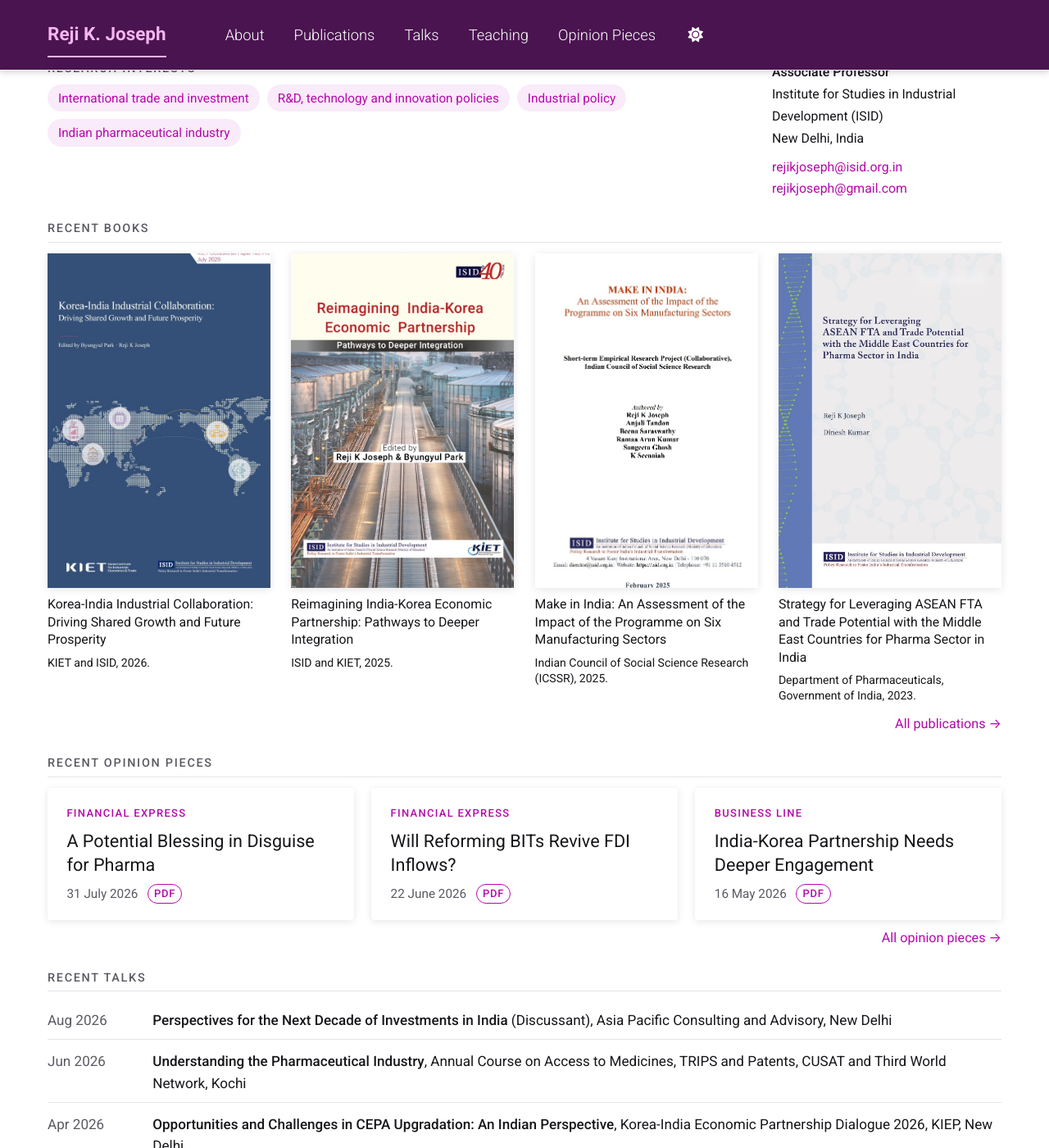
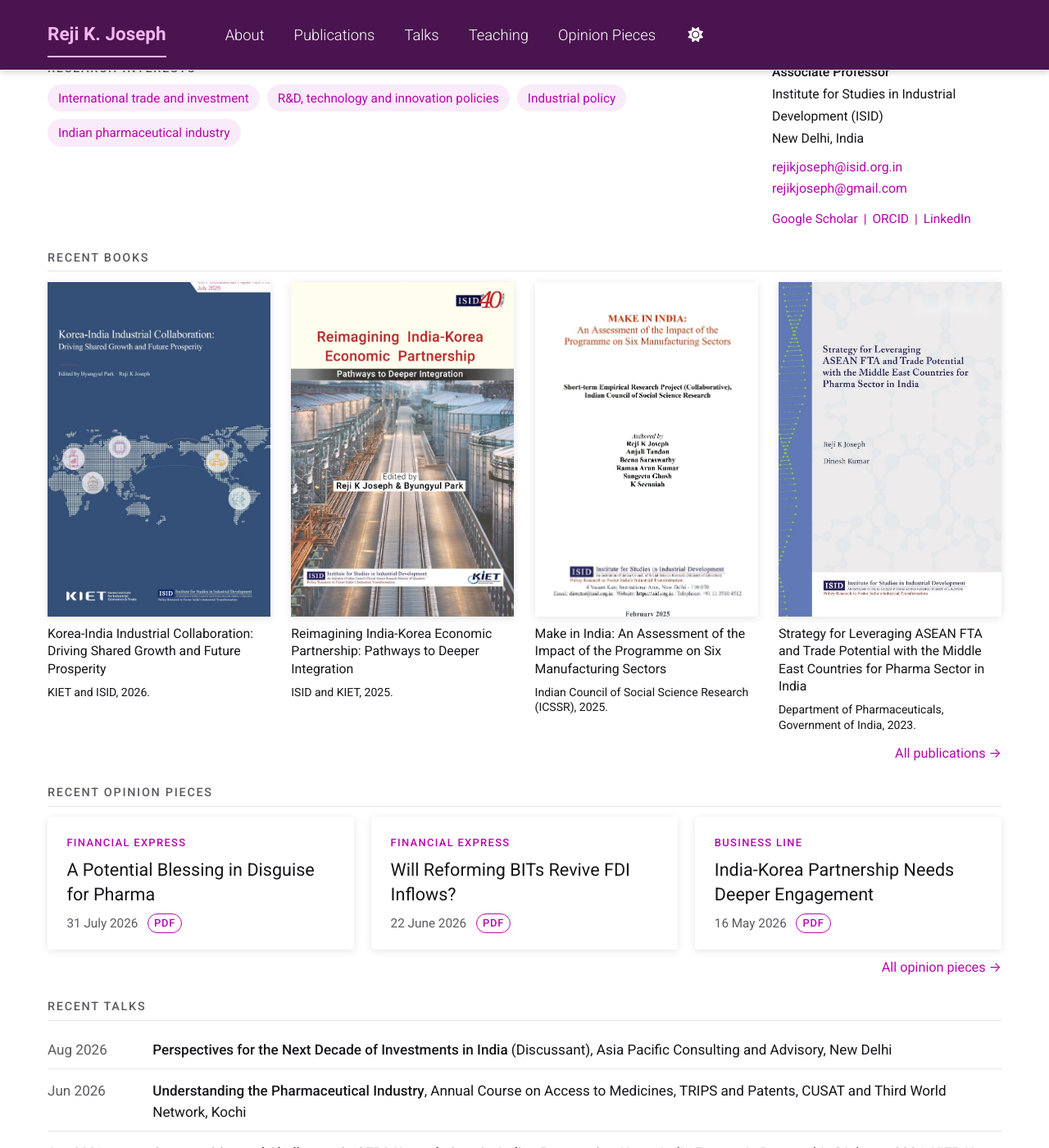
Before and after one commit to rejikjoseph/rejikjoseph.github.io, a Jekyll site: the page built from _pages/about.md, in a window 1280 px wide and 1400 px high, scrolled down 472 px. Shown: the whole window at 82% size. Built offline with Jekyll 4.4.1, drawn with Linux system fonts in a browser that asks for light colours; a style sheet for code colours, icons or effects is not loaded; part of the change alters nothing that is shown.

Commit message:
Profile links

```diff
--- a/_config.yml
+++ b/_config.yml
@@ -35,11 +35,9 @@ author:
   # Academic websites
   academia         : # URL
   arxiv            : # URL - Update with the correct link to your profile
-  googlescholar    :
-  inspire-hep      : # URL
+  googlescholar    : "https://scholar.google.com/citations?user=CLAsFDEAAAAJ" # URL
   impactstory      : # URL
-  orcid            :
-  semantic         : # URL
+  orcid            : "https://orcid.org/0000-0002-3562-5225" # URL
   ssrn             : # URL
   pubmed           :
   researchgate     : # URL
@@ -66,7 +64,7 @@ author:
   keybase          : # Username
   instagram        : # Username
   lastfm           : # Username
-  linkedin         : # Username
+  linkedin         : "reji-k-joseph-24023414" # Username
   mastodon         : # URL
   medium           : # URL
   pinterest        : # Username
--- a/_includes/person-schema.html
+++ b/_includes/person-schema.html
@@ -29,6 +29,10 @@
     "Intellectual property rights and patents",
     "India–Korea economic cooperation"
   ],
-  "sameAs": []
+  "sameAs": [
+    "https://scholar.google.com/citations?user=CLAsFDEAAAAJ",
+    "https://orcid.org/0000-0002-3562-5225",
+    "https://www.linkedin.com/in/reji-k-joseph-24023414/"
+  ]
 }
 </script>
--- a/_pages/about.md
+++ b/_pages/about.md
@@ -21,6 +21,7 @@ redirect_from:
       <p>New Delhi, India</p>
       <p class="about-email"><a href="mailto:rejikjoseph@isid.org.in">rejikjoseph@isid.org.in</a></p>
       <p class="about-email-alt"><a href="mailto:rejikjoseph@gmail.com">rejikjoseph@gmail.com</a></p>
+      <p class="about-profiles"><a href="https://scholar.google.com/citations?user=CLAsFDEAAAAJ" rel="me">Google Scholar</a><span class="sep">|</span><a href="https://orcid.org/0000-0002-3562-5225" rel="me">ORCID</a><span class="sep">|</span><a href="https://www.linkedin.com/in/reji-k-joseph-24023414/" rel="me">LinkedIn</a></p>
     </div>
   </aside>
   <div class="about-text">
--- a/assets/css/main.scss
+++ b/assets/css/main.scss
@@ -261,3 +261,7 @@ html[data-theme="dark"] { --rj-bar: #2a0c2e; --rj-bar-fg: #f1e9f2; --rj-bar-acce
 .card a.card-title { color: var(--rj-text); text-decoration: none; }
 .card a.card-title:hover { color: var(--rj-accent); text-decoration: underline; }
 .card-date .pdf-link { margin-left: 0.6em; }
+
+/* Profile links under the photo */
+.about-profiles { margin-top: 0.6em !important; font-size: 0.86rem; }
+.about-profiles .sep { color: var(--rj-accent); margin: 0 0.45em; }
```
